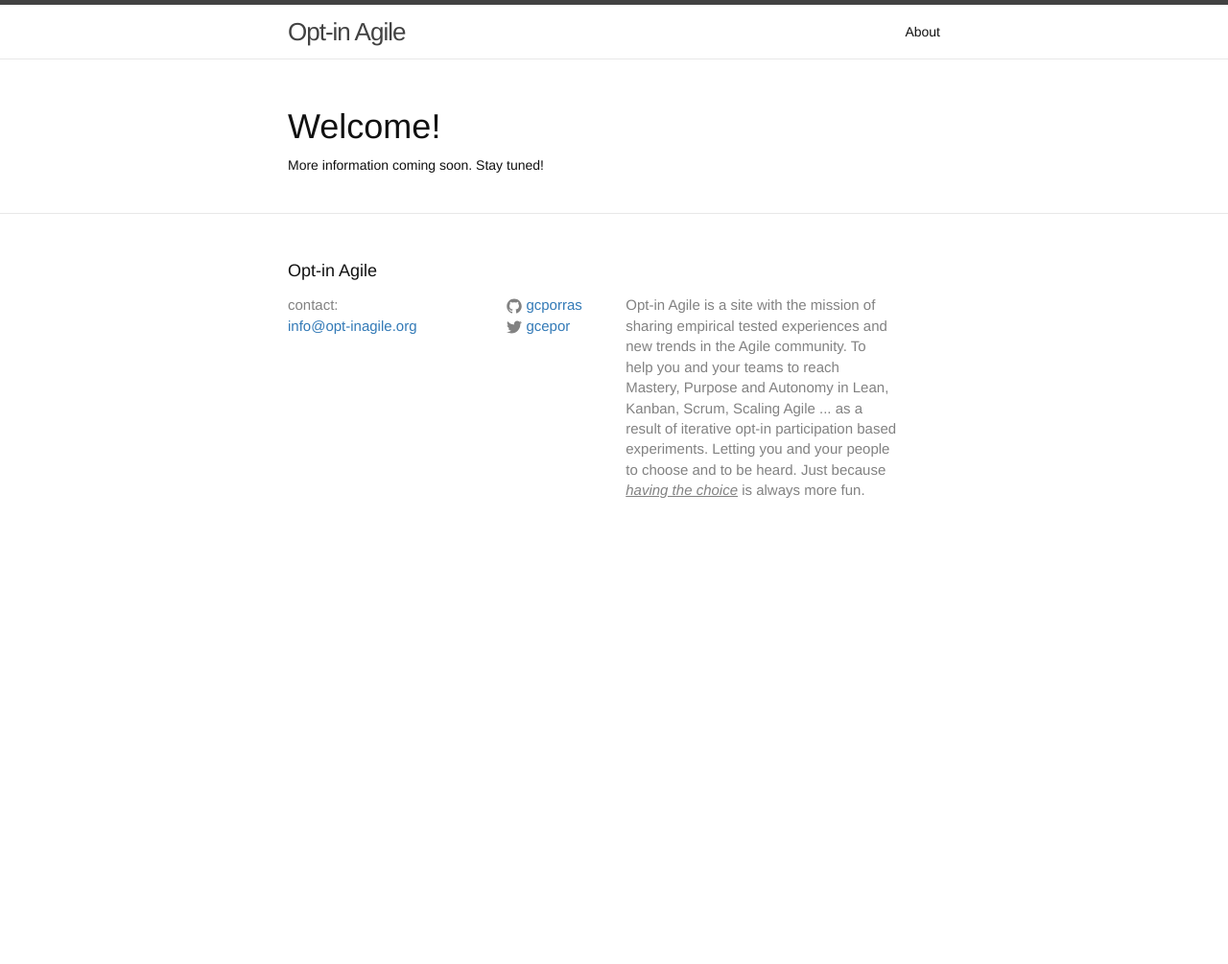
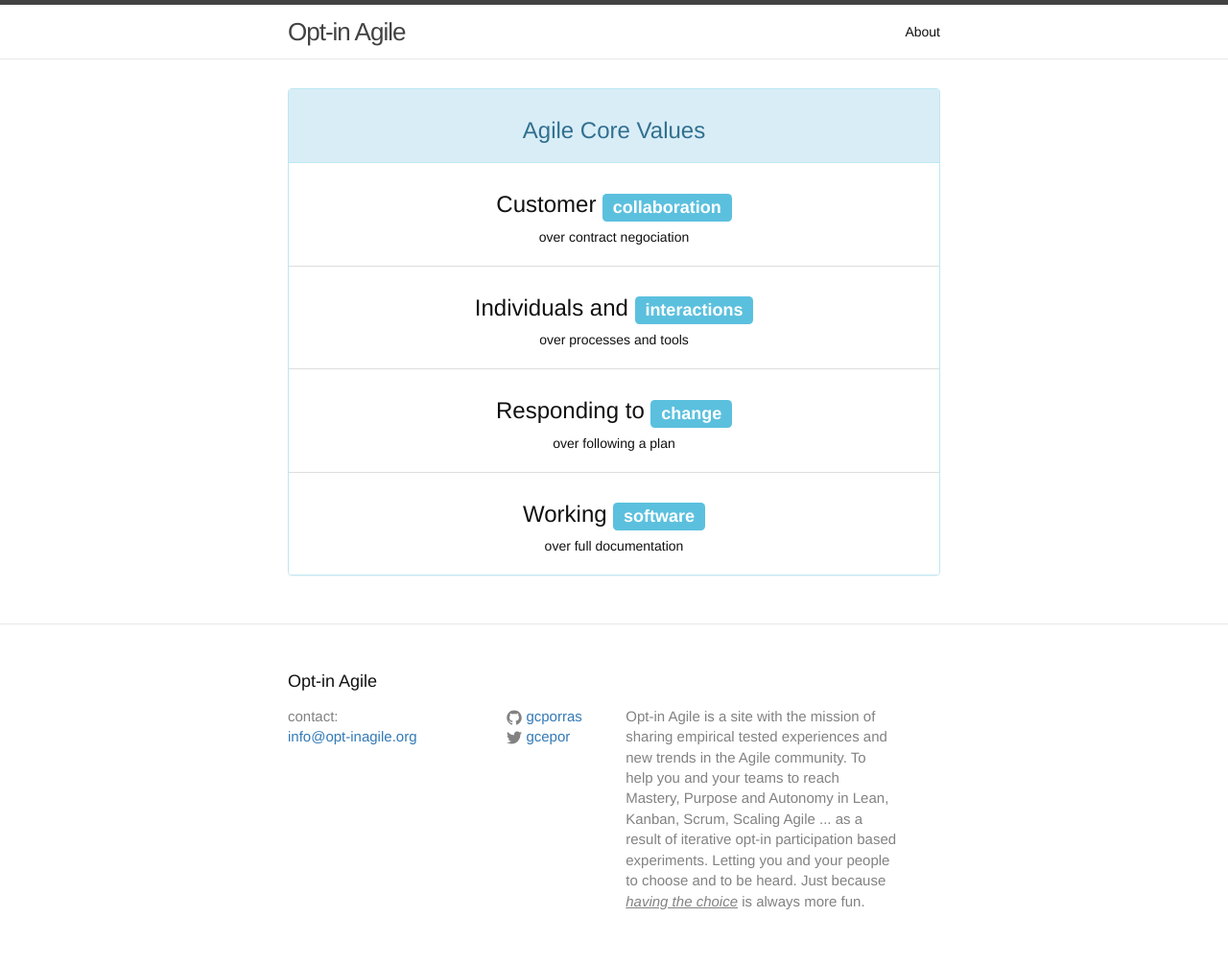
Before and after one commit to gcporras/gcporras.github.io, a Jekyll site: the page built from index.html, in a window 1280 px wide. Shown: the whole page at 96% size. Built offline with Jekyll 4.4.1, drawn with Linux system fonts in a browser that asks for light colours; before the commit the page ends 900 px from its top, so only the background shows below that.

Commit message:
Added core values

```diff
--- a/index.html
+++ b/index.html
@@ -3,9 +3,27 @@ layout: default
 ---
 
 <div class="home">
-
-  <h1> Welcome!</h1>
-  <p>More information coming soon. Stay tuned!</p>
+  <div class="panel panel-info" align="center">
+    <div class="panel-heading"><h3>Agile Core Values</h3></div>
+      <ul class="list-group">
+        <li class="list-group-item">
+          <h3>Customer <span class="label label-info">collaboration</span></h3>
+          <p>over contract negociation</p>
+        </li>
+        <li class="list-group-item">
+          <h3>Individuals and <span class="label label-info">interactions</span></h3>
+          <p>over processes and tools</p>
+        </li>
+        <li class="list-group-item">
+          <h3>Responding to  <span class="label label-info">change</span></h3>
+          <p>over following a plan</p>
+        </li>
+        <li class="list-group-item">
+          <h3>Working  <span class="label label-info">software</span></h3>
+          <p>over full documentation</p>
+        </li>
+      </ul>
+  </div>
 
   {% comment %}
   <h1 class="page-heading">Posts</h1>
```
